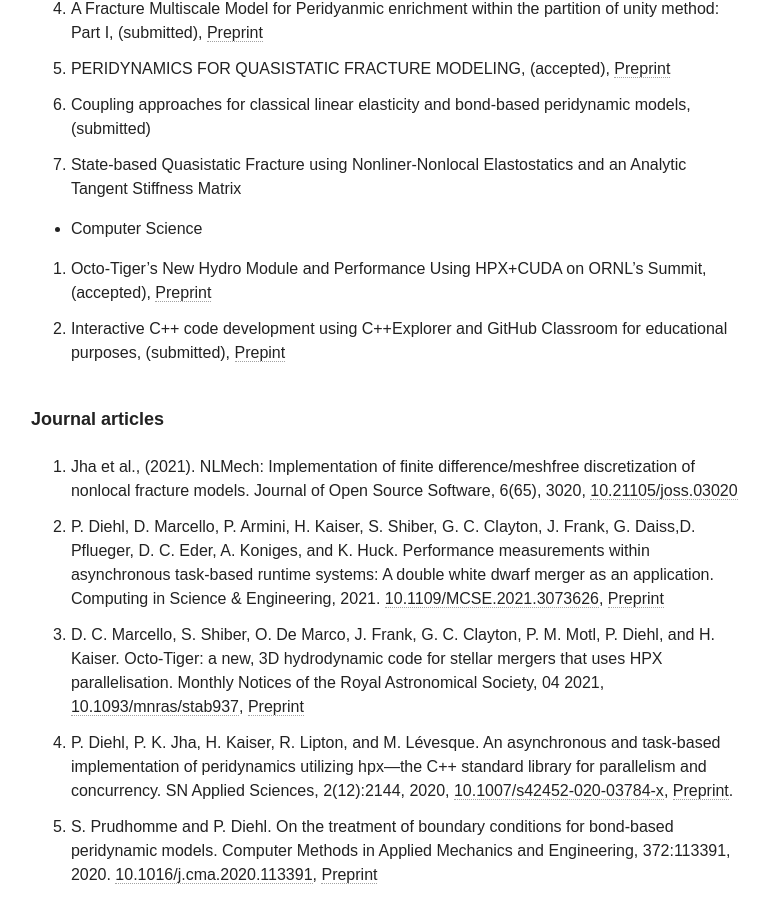
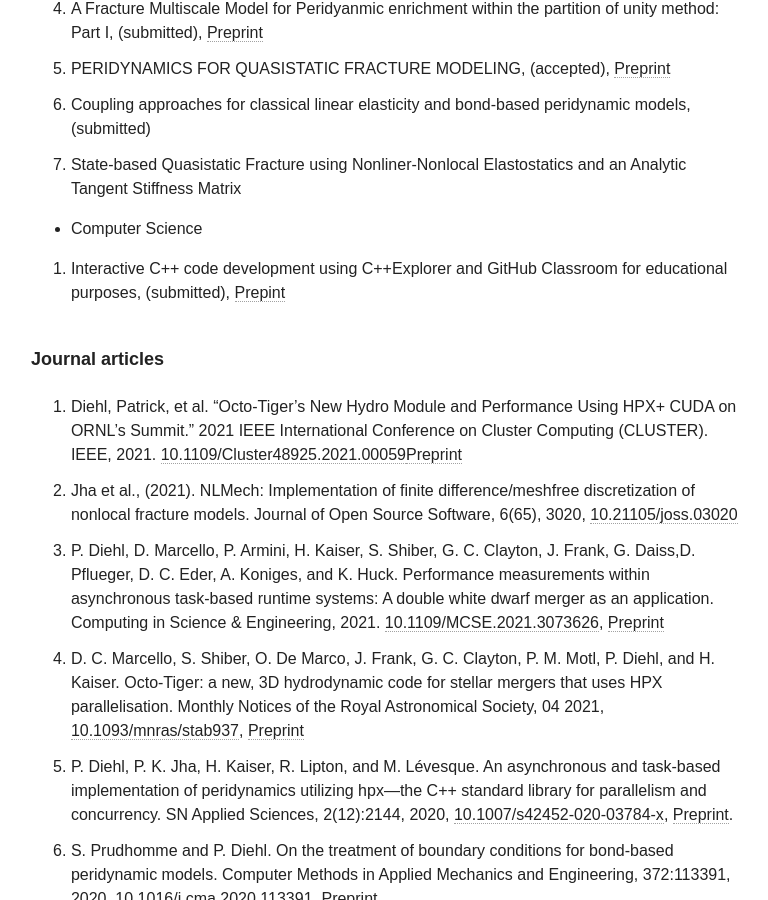
Before and after one commit to diehlpk/diehlpk.github.io, a Jekyll site: the page built from cv/index.md, in a window 1280 px wide and 900 px high, scrolled down 2729 px. Shown: the whole window, without its empty margins (255-1023 px from the left). Built offline with Jekyll 4.4.1, drawn with Linux system fonts in a browser that asks for light colours; nearby versions of some CDN libraries; some web fonts are replaced.

Commit message:
Update CV

```diff
--- a/cv/index.md
+++ b/cv/index.md
@@ -91,11 +91,12 @@ Also available as [PDF document]({{ site.url }}/assets/grants.pdf).
 
 * Computer Science
 
-1. Octo-Tiger's New Hydro Module and Performance Using HPX+CUDA on ORNL's Summit, (accepted), [Preprint](https://arxiv.org/abs/2107.10987)
 1. Interactive C++ code development using C++Explorer and GitHub Classroom for educational purposes, (submitted), [Prepint](https://edarxiv.org/5te23/)
 
 
 ###### Journal articles
+
+1. Diehl, Patrick, et al. "Octo-Tiger’s New Hydro Module and Performance Using HPX+ CUDA on ORNL’s Summit." 2021 IEEE International Conference on Cluster Computing (CLUSTER). IEEE, 2021. [10.1109/Cluster48925.2021.00059](https://doi.org/10.1109/Cluster48925.2021.00059)[Preprint](https://arxiv.org/abs/2107.10987)
 1. Jha et al., (2021). NLMech: Implementation of finite difference/meshfree discretization of nonlocal fracture models. Journal of Open Source Software, 6(65), 3020, [10.21105/joss.03020](https://doi.org/10.21105/joss.03020)
 1.  P. Diehl, D. Marcello, P. Armini, H. Kaiser, S. Shiber, G. C. Clayton, J. Frank, G. Daiss,D. Pflueger, D. C. Eder, A. Koniges, and K. Huck. Performance measurements within asynchronous task-based runtime systems: A double white dwarf merger as an application. Computing in Science & Engineering, 2021. [10.1109/MCSE.2021.3073626](https://doi.org/10.1109/MCSE.2021.3073626), [Preprint](https://arxiv.org/abs/2102.00223)
 1. D. C. Marcello, S. Shiber, O. De Marco, J. Frank, G. C. Clayton, P. M. Motl, P. Diehl, and H. Kaiser. Octo-Tiger: a new, 3D hydrodynamic code for stellar mergers that uses HPX parallelisation. Monthly Notices of the Royal Astronomical Society, 04 2021, [10.1093/mnras/stab937](https://doi.org/10.1093/mnras/stab937), [Preprint](https://arxiv.org/abs/2101.08226)
```
